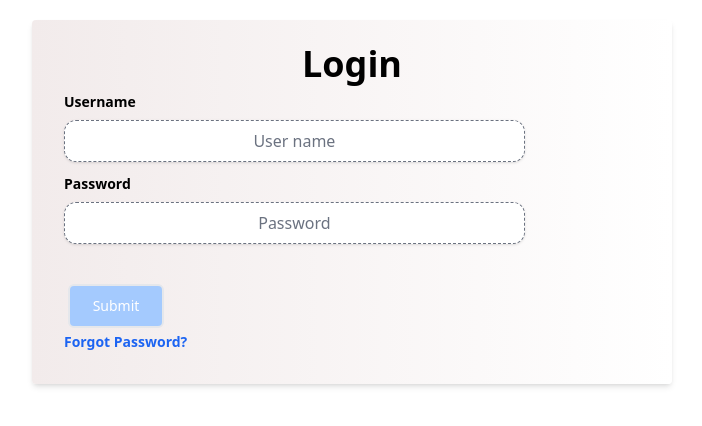
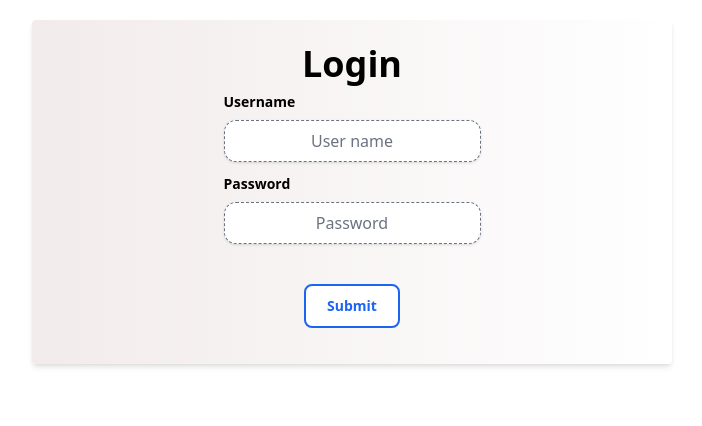
Before and after one commit to latruonghai/BuildingManagement, a React (Create React App) app: page / in a window 1280 px wide. Shown: the top 426 px of the page, without its empty margins (288-990 px from the left). Built offline with nearby package versions, Linux system fonts and the light colour scheme.

Commit message:
Optimize UX/UI

```diff
--- a/src/assets/style/components/_button.scss
+++ b/src/assets/style/components/_button.scss
@@ -8,9 +8,9 @@
 
         }
 
-        .login {
-            @apply box-border border-2 rounded-md bg-blue-300 hover:bg-blue-800;
-        }
+        // .login {
+        //     @apply box-border border-2 rounded-md bg-white ;
+        // }
 
         .edit {
             @apply text-black bg-white hover:bg-gray-400 focus:ring-gray-300 rounded-lg border border-gray-200 hover:text-gray-900 focus:z-10
@@ -35,7 +35,7 @@
             @apply bg-red-400 hover:bg-orange-600 text-black
             hover:text-black hover:font-bold focus:ring-red-800 ;
         }
-        .logout{
+        .logout, .login{
             @apply bg-white text-blue-600 border-blue-600 border-2 font-semibold
             hover:text-white hover:font-bold hover:bg-blue-600 hover:border-blue-800
             hover:shadow-md;
--- a/src/assets/style/components/_login.scss
+++ b/src/assets/style/components/_login.scss
@@ -8,19 +8,21 @@
             @apply h-1/5 w-3/4 ;
         }
         .login-title{
-            @apply text-4xl text-center mb-2 font-bold;
+            @apply text-4xl mb-2 font-bold;
         }
         .login-section{
-            @apply bg-gradient-to-br from-cyan-500 to-blue-500 shadow-md rounded px-8 pt-6 pb-8 mb-4 flex flex-col w-2/4 m-auto mt-5;
+            @apply bg-gradient-to-br from-cyan-500 to-blue-500 shadow-md
+            items-center
+            rounded px-8 pt-6 pb-8 mb-4 flex flex-col w-3/6 m-auto mt-5;
             background:$white;
             background: linear-gradient(to right, #f2ebeb, $white);
 
         }
         .login-label{
-                    @apply block text-sm font-bold mb-2;
+            @apply block text-sm font-bold mb-2;
         }
         .input-section{
-                    @apply shadow appearance-none border rounded w-4/5 py-2 px-3;
+            @apply shadow appearance-none border rounded w-full py-2 px-3;
         }
         .forgot-pass{
             @apply inline-block align-baseline font-bold text-sm text-blue-600 hover:text-blue-800;
--- a/src/components/Canvas.tsx
+++ b/src/components/Canvas.tsx
@@ -19,7 +19,7 @@ import { StateCanvas } from '../types/states/canvasState';
 // TODO:  Handling the undo and redo action
 /**
  *
-    [ ] Solve the problem about the undo and redo action
+    [x] Solve the problem about the undo and redo action
 BUG: Can't drawing image with canvas
 BUG: Can't refresh the page after edit image
 BUG: Image drawn with canvas is not be updated with the original width and height
@@ -74,8 +74,8 @@ const Canvas = ({ isShowing, imgData, toggle }: CanvasProps): JSX.Element => {
 
     const endDrawing = (ev: any) => {
         ctxRef.current.closePath();
-        const canvas = canvasRef.current;
-        dispatch(redoUndoAction(RedoUndoActionEnum.CURRENT_STATE, canvas as HTMLCanvasElement));
+        // const canvas = canvasRef.current;
+        // dispatch(redoUndoAction(RedoUndoActionEnum.CURRENT_STATE, canvas as HTMLCanvasElement));
         dispatch(canvasActions(CanvasActionEnum.SET_IS_DRAWING, false));
     };
 
@@ -114,9 +114,6 @@ const Canvas = ({ isShowing, imgData, toggle }: CanvasProps): JSX.Element => {
                 </div>
                 <div className="button-area">
                     <Button classNameStyle="font-medium mb-2" contentButton="Add Image" onClickHandler={handleClick} />
-                    {/* <Button classNameStyle="fas fa-undo ml-2 mb-2" contentButton="" onClickHandler={
-                        () => { dispatch!(redoUndoAction(RedoUndoActionEnum.UNDO)); }} />
-                    <Button classNameStyle="fas fa-redo ml-2 mb-2" contentButton="" /> */}
                     <Button classNameStyle="font-medium mb-2" contentButton="Update Image"
                         onClickHandler={() => {
                             handleUpdateImageButton(canvasRef.current as HTMLCanvasElement, imgData as any);
--- a/src/components/LoginForms.tsx
+++ b/src/components/LoginForms.tsx
@@ -43,9 +43,9 @@ export default function LoginForm(props: any) {
                         <input type="password" className="mb-3 input-section" id="password" name="password" placeholder="Password"></input>
                     </div>
                     <Button classNameStyle="btn login w-1/6" contentButton="Submit" onClickHandler={onClickHandler}></Button>
-                    <a className="forgot-pass" href="#">
+                    {/* <a className="forgot-pass" href="#">
                         Forgot Password?
-                    </a>
+                    </a> */}
                 </div>
 
             </Fragment>
--- a/src/components/Navbar.tsx
+++ b/src/components/Navbar.tsx
@@ -7,6 +7,8 @@ import { NavBarProps, ButtonProps } from '../types/props/index';
 import Button from "./Button";
 import { useDispatch } from "react-redux";
 import { loginHandler } from '../actions/index';
+import { useNavigate } from "react-router-dom";
+// import React from "react";
 
 
 const Navbar = (props: NavBarProps) =>{
@@ -31,10 +33,15 @@ const Navbar = (props: NavBarProps) =>{
 }
 
 const NavLogo = ({logo, title}: LogoStyle)=>{
+    let navigate = useNavigate();
     return(
         <Fragment>
             <a className="logo-section cursor-pointer">
-                <img className="logo-section-image" src={logo} alt="TMA" />
+                <img className="logo-section-image" src={logo} alt="TMA" onClick={
+                    ()=>{
+                        return navigate("/");
+                    }
+                } />
                 <span className="logo-section-title">{title}</span>
             </a>
         </Fragment>
--- a/src/reducers/index.ts
+++ b/src/reducers/index.ts
@@ -3,7 +3,6 @@ import { viewImageReducer } from './buildingImageSectionAction';
 import { toggleModalReducer } from './toggleModalReducer';
 import { slideShowReducer } from './slideshowReducer';
 import { canvasReducer } from './canvasReducer';
-import { redoUndoReducer } from './redoUndoReducer';
 import { imageMethodReducer } from './imageMethodReducer';
 import { reactComponentSelectorReducer } from './reactComponentSelector';
 import { imageViewReducer } from './imageViewReducer';
@@ -21,7 +20,7 @@ const rootReducer = combineReducers({
     toggleModalReducer: toggleModalReducer,
     slideshowReducer: slideShowReducer,
     canvasReducer: canvasReducer,
-    redoUndoReducer: redoUndoReducer,
+    // redoUndoReducer: redoUndoReducer,
     imageMethodReducer: imageMethodReducer,
     reactComponentSelectorReducer: reactComponentSelectorReducer,
     imageViewReducer: imageViewReducer,
--- a/src/utils/requestHandle.ts
+++ b/src/utils/requestHandle.ts
@@ -173,7 +173,7 @@ export const delApartmentImageRequest = async (id: number) => {
             alert("You are not authorized to delete");
         }
     } catch (error) {
-
+        alert("Delete Failed Because of Server Error");
     }
 }
 
```
Also changed, not shown: src/utils/handleString.ts (line endings or trailing spaces).
